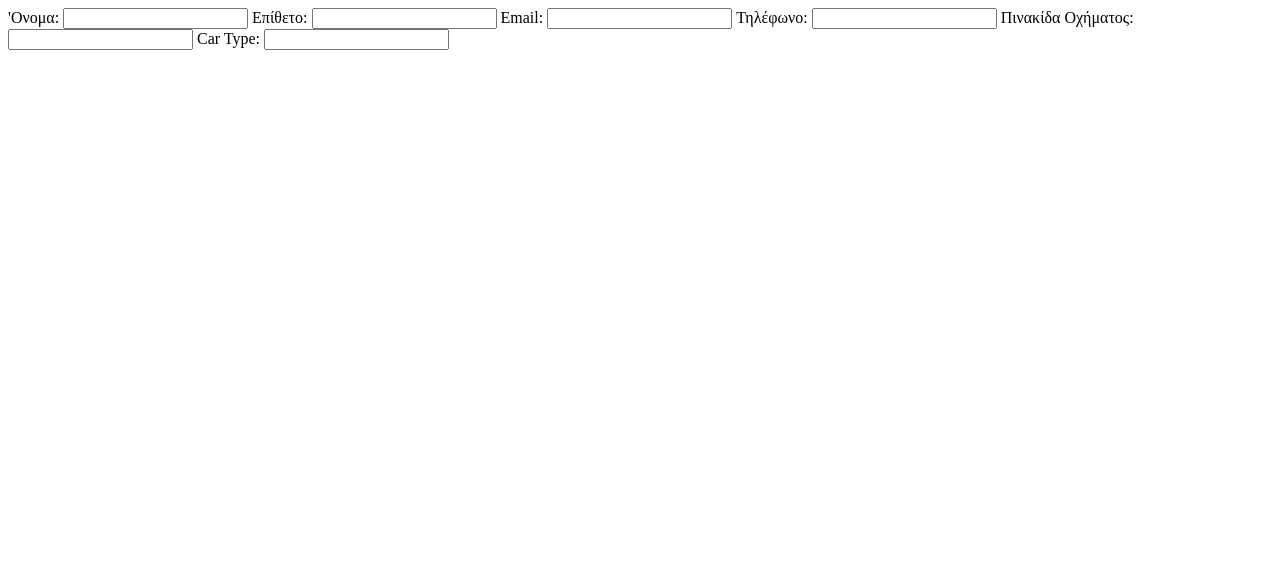
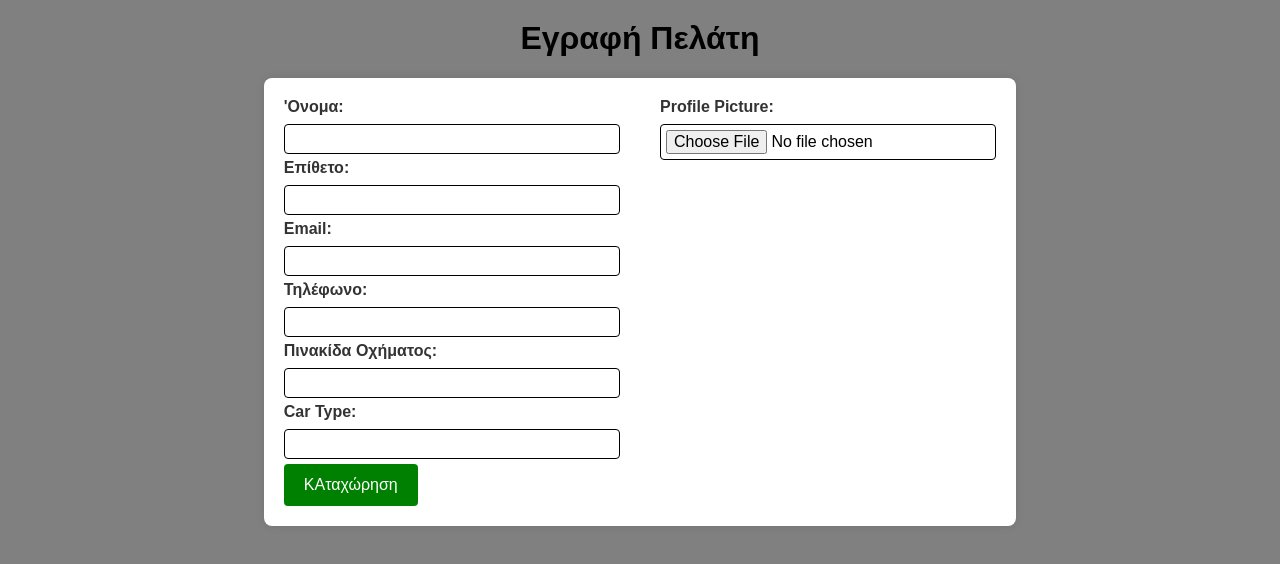
Before and after one commit to AntonisTaramigkos/CostumersApp, a website: page CreateCustomerForm/CreateCostumerForm.html in a window 1280 px wide. Drawn offline with Linux system fonts and the light colour scheme.

Commit message:
Creating new Customer Form

```diff
--- a/CreateCostumerForm.html
+++ b/CreateCustomerForm/CreateCostumerForm.html
@@ -3,9 +3,17 @@
 <head>
     <meta charset="UTF-8">
     <meta name="viewport" content="width=device-width, initial-scale=1.0">
+    <link rel="stylesheet" href="./CreateCustomerForm.css">
     <title>Create Customer</title>
 </head>
 <body>
+
+    <div class="title-container">
+        <h1>Εγραφή Πελάτη</h1>
+    </div>
+    <!-- <div class="carHub">
+        <img src="../img/carHubLogo" alt="Car Hub Logo">
+    </div> -->
     <div class="form-container">
         <form action="" id="profileForm">
             <div class="column-left">
@@ -27,11 +35,18 @@
                 <label for="carType">Car Type:</label>
                 <input type="text" id="carType" name="carType" >
 
-
-
+                <button type="button" onclick="SubmitForm()"  class="button">KΑταχώρηση</button>
 
             </div>
+            <div class="column-right">
+                <label for="photo">Profile Picture:</label>
+                <input type="file" name = "photo" id="photo" onchange="displayProfilePicture()">
+                <img src="../img/profilePhotos/" alt="Profile PIcture" style="display:none;" id="profilePicture">
+
+            </div>
+
         </form>
     </div>
+    <script src="./CreateCostumerForm.js"></script>
 </body>
 </html>
--- /dev/null
+++ b/CreateCustomerForm/CreateCostumerForm.js
@@ -0,0 +1,22 @@
+function displayProfilePicture(){
+
+    const input =document.getElementById('photo');
+    const img = document.getElementById('profilePicture')
+
+    if(input.files && input.files[0]){
+        const reader = new FileReader();
+
+        reader.onload = function(e) {
+            img.src =e.target.result;
+            img.style.display = "block";
+        };
+        reader.readAsDataURL(input.files[0])
+    }
+}
+
+function SubmitForm(){
+    const formData = new FormData(document.getElementById('profileForm'));
+    for (const pair of formData.entries()){
+        console.log(pair[0]+ ": "+ pair[1])
+    }
+}
--- /dev/null
+++ b/CreateCustomerForm/CreateCustomerForm.css
@@ -0,0 +1,82 @@
+body {
+    font-family: Arial, Helvetica, sans-serif;
+    background-color: gray;
+    margin: 0;
+    padding: 0%;
+    /* display: flex;
+    justify-content: center;
+    align-items: center; */
+    min-height: 100vh;
+}
+
+h1 {
+    text-align: center;
+    margin-top: 20px; /* Adjust as needed for spacing */
+}
+.carHub {
+    /* text-align: right; */
+    justify-content:flex-end ;
+}
+.form-container {
+    margin: 0 20px;
+}
+
+form {
+    background-color: #fff;
+    border-radius: 8px;
+    box-shadow: 0 0 10px rgba(0, 0, 0, 0.1);
+    padding: 20px;
+    width: 100%;
+    box-sizing: border-box;
+    margin-top: 20px;
+    display: flex;
+    margin: 0 auto; /* Center the form-container horizontally */
+    width: fit-content; /* Adjust the width to fit its content */
+    padding: 20px; /* Added some padding around the form for spacing */
+}
+.column-left {
+    flex:1;
+    padding-right: 20px;
+}
+.column-right {
+    flex:1;
+    padding-left:20px
+}
+label {
+    display:block;
+    margin-bottom: 8px;
+    color: #333;
+    font-weight: bold;
+}
+
+input, select {
+    width: 100%;
+    padding: 5px;
+    margin-bottom: 5px;
+    box-sizing: border-box;
+    border: 1px solid black;
+    border-radius: 4px ;
+    font-size: 16px;
+
+}
+
+button {
+    background-color: green;
+    color: #fff;
+    padding: 12px 20px;
+    border: none;
+    border-radius: 4px;
+    cursor:pointer;
+    font-size:16px
+}
+
+button:hover {
+    background-color: #25b62c;
+}
+
+img {
+    max-width: 100%;
+    height:auto;
+    margin-bottom: 16px;
+    border-radius: 4px;
+}
```
Also changed, not shown: img/profilePhotos/istockphoto-1364951753-612x612.jpg (renamed from img/istockphoto-1364951753-612x612.jpg).
